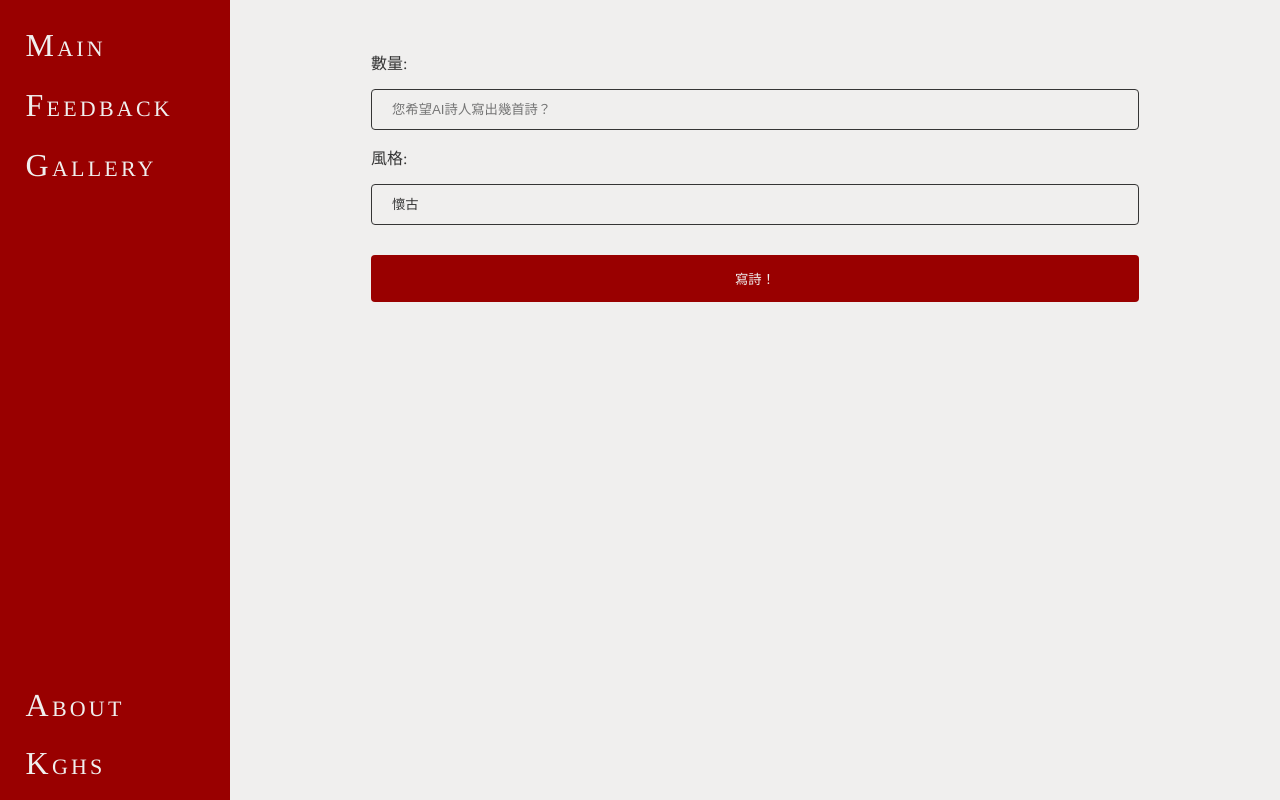
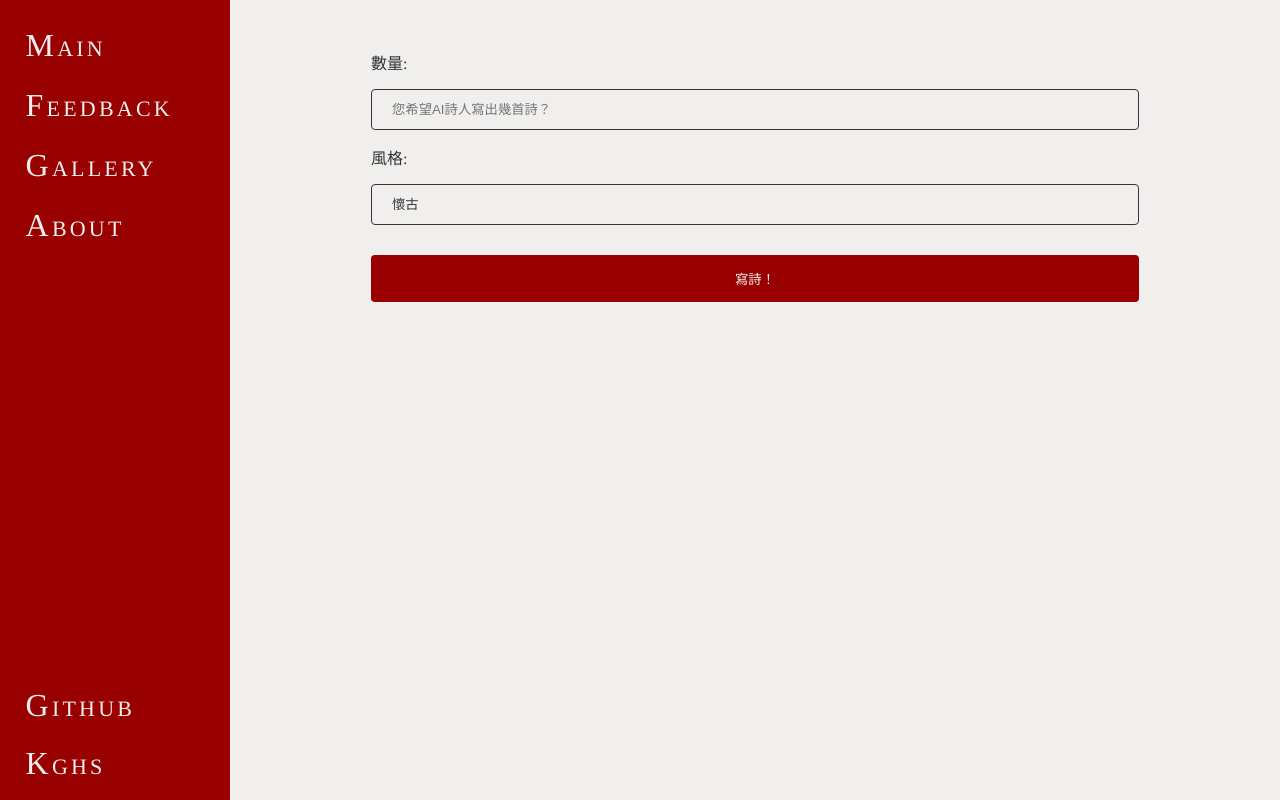
Before and after one commit to Q23RF/AIPOET, a Flask app: page / in a window 1280 px wide. Run offline with Flask 2, Linux system fonts and the light colour scheme.

Commit message:
added link to github

```diff
--- a/templates/about.html
+++ b/templates/about.html
@@ -28,8 +28,9 @@
   <a href="/">Main</a>
   <a href="/feedback">Feedback</a>
   <a href="/gallery">Gallery</a>
+  <a href="/about">About</a>
   <a href="https://www.facebook.com/kghsAI" target="_blank">Kghs</a>
-  <a href="/about">About</a>
+  <a href="https://github.com/Q23RF" target="_blank">Github</a>
 </div>
 
 
--- a/templates/feedback.html
+++ b/templates/feedback.html
@@ -27,8 +27,9 @@
   <a href="/">Main</a>
   <a href="/feedback">Feedback</a>
   <a href="/gallery">Gallery</a>
+  <a href="/about">About</a>
   <a href="https://www.facebook.com/kghsAI" target="_blank">Kghs</a>
-  <a href="/about">About</a>
+  <a href="https://github.com/Q23RF" target="_blank">Github</a>
 </div>
 
 <div class="content">
--- a/templates/gallery.html
+++ b/templates/gallery.html
@@ -28,8 +28,9 @@
   <a href="/">Main</a>
   <a href="/feedback">Feedback</a>
   <a href="/gallery">Gallery</a>
+  <a href="/about">About</a>
   <a href="https://www.facebook.com/kghsAI" target="_blank">Kghs</a>
-  <a href="/about">About</a>
+  <a href="https://github.com/Q23RF" target="_blank">Github</a>
 </div>
 
 
--- a/templates/main.html
+++ b/templates/main.html
@@ -29,8 +29,9 @@
   <a href="/">Main</a>
   <a href="/feedback">Feedback</a>
   <a href="/gallery">Gallery</a>
+  <a href="/about">About</a>
   <a href="https://www.facebook.com/kghsAI" target="_blank">Kghs</a>
-  <a href="/about">About</a>
+  <a href="https://github.com/Q23RF" target="_blank">Github</a>
 </div>
 
 <div class="content">
```
